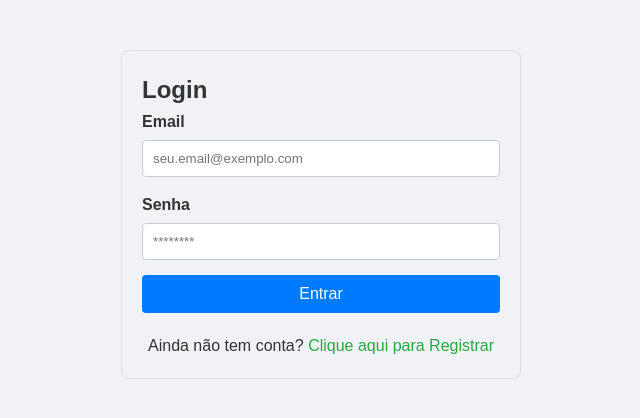
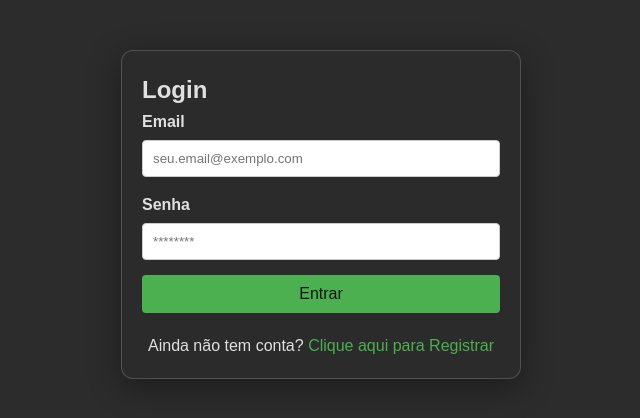
Before and after one commit to Pedro-Goncalves-Costa-Melo/frontEndPSCompJr, a React (Vite) app: page / in a window 1280 px wide. Shown: the top 418 px of the page, without its empty margins (319-959 px from the left). Built offline with nearby package versions, Linux system fonts and the light colour scheme.

Commit message:
Style: Modificação dos estilos para testar cores e efeitos

```diff
--- a/src/components/RegisterForm.jsx
+++ b/src/components/RegisterForm.jsx
@@ -28,7 +28,7 @@ const RegisterForm = ({ toggleForm }) => {
   };
 
   return (
-    <div style={{ maxWidth: '400px', margin: '50px auto', padding: '20px', border: '1px solid #ddd', borderRadius: '8px' }}>
+    <div className="glass-effect" style={{ maxWidth: '400px', margin: '50px auto', padding: '20px' }}>
       <h2>Registro</h2>
       <form onSubmit={handleRegister}>
         <Input
@@ -52,14 +52,14 @@ const RegisterForm = ({ toggleForm }) => {
           onChange={(e) => setConfirmPassword(e.target.value)}
           placeholder="Repita a senha"
         />
-        {error && <p style={{ color: 'red' }}>{error}</p>}
-        <button type="submit" style={{ padding: '10px 15px', backgroundColor: '#28a745', color: 'white', border: 'none', borderRadius: '4px', cursor: 'pointer', width: '100%', marginTop: '10px' }}>
+        {error && <p style={{ color: '#FF7043' }}>{error}</p>}
+        <button type="submit" style={{ backgroundColor: '#4CAF50', color: '#121212', width: '100%', marginTop: '10px' }}>
           Registrar
         </button>
       </form>
       <p style={{ marginTop: '20px', textAlign: 'center' }}>
         Já tem conta?{' '}
-        <a href="#" onClick={() => toggleForm('login')} style={{ color: '#007bff', cursor: 'pointer' }}>
+        <a href="#" onClick={() => toggleForm('login')} style={{ color: '#4CAF50' }}>
           Clique aqui para Login
         </a>
       </p>
--- a/src/pages/HomePage.jsx
+++ b/src/pages/HomePage.jsx
@@ -73,13 +73,13 @@ const HomePage = () => {
                 <div className="button-group">
                     <button
                         onClick={handleCreate}
-                        style={{ backgroundColor: '#28a745', color: 'white' }}
+                        style={{ backgroundColor: '#4CAF50', color: '#121212' }}
                     >
                         + Adicionar Livro
                     </button>
                     <button
                         onClick={handleLogout}
-                        style={{ backgroundColor: '#dc3545', color: 'white' }}
+                        style={{ backgroundColor: '#FF7043', color: 'white' }}
                     >
                         Sair
                     </button>
@@ -90,7 +90,7 @@ const HomePage = () => {
                 {books.map(book => (
                     <div
                         key={book.id}
-                        className={`book-card ${book.status === 'LOCAL' ? 'local' : ''}`}
+                        className={`book-card glass-effect ${book.status === 'LOCAL' ? 'local' : ''}`}
                     >
                         <span className="book-status">
                             {book.status === 'LOCAL' ? 'Local' : 'API'}
@@ -105,13 +105,13 @@ const HomePage = () => {
                         <div style={{ marginTop: '15px', display: 'flex', gap: '10px' }}>
                             <button
                                 onClick={() => handleEdit(book)}
-                                style={{ backgroundColor: '#ffc107', color: 'black', flexGrow: 1 }}
+                                style={{ backgroundColor: '#A5D6A7', color: '#121212', flexGrow: 1 }}
                             >
                                 Editar
                             </button>
                             <button
                                 onClick={() => handleDelete(book.id)}
-                                style={{ backgroundColor: '#dc3545', color: 'white', flexGrow: 1 }}
+                                style={{ backgroundColor: '#FF7043', color: 'white', flexGrow: 1 }}
                             >
                                 Excluir
                             </button>
--- a/src/pages/LoginPage.jsx
+++ b/src/pages/LoginPage.jsx
@@ -39,7 +39,7 @@ const LoginPage = () => {
   }
 
   return (
-    <div style={{ maxWidth: '400px', margin: '50px auto', padding: '20px', border: '1px solid #ddd', borderRadius: '8px' }}>
+    <div className="glass-effect" style={{ maxWidth: '400px', margin: '50px auto', padding: '20px' }}>
       <h2>Login</h2>
       <form onSubmit={handleLogin}>
         <Input
@@ -56,14 +56,14 @@ const LoginPage = () => {
           onChange={(e) => setPassword(e.target.value)}
           placeholder="********"
         />
-        {error && <p style={{ color: 'red' }}>{error}</p>}
-        <button type="submit" style={{ padding: '10px 15px', backgroundColor: '#007bff', color: 'white', border: 'none', borderRadius: '4px', cursor: 'pointer', width: '100%' }}>
+        {error && <p style={{ color: '#FF7043' }}>{error}</p>} {/* Erro em tom de atenção */}
+        <button type="submit" style={{ backgroundColor: '#4CAF50', color: '#121212', width: '100%' }}>
           Entrar
         </button>
       </form>
       <p style={{ marginTop: '20px', textAlign: 'center' }}>
         Ainda não tem conta?{' '}
-        <a href="#" onClick={() => toggleForm('register')} style={{ color: '#28a745', cursor: 'pointer' }}>
+        <a href="#" onClick={() => toggleForm('register')} style={{ color: '#4CAF50' }}>
           Clique aqui para Registrar
         </a>
       </p>
--- a/src/styles/GlobalStyles.css
+++ b/src/styles/GlobalStyles.css
@@ -7,9 +7,9 @@
 }
 
 body {
-    font-family: Arial, sans-serif;
-    background-color: #f0f2f5;
-    color: #333;
+ font-family: Arial, sans-serif;
+    background-color: #2C2C2C;
+    color: #E0E0E0;
     line-height: 1.6;
 }
 
@@ -26,3 +26,12 @@ button {
     cursor: pointer;
     transition: background-color 0.3s ease;
 }
+
+.glass-effect {
+    background: rgba(44, 44, 44, 0.6);
+    backdrop-filter: blur(8px);
+    -webkit-backdrop-filter: blur(8px);
+    border: 1px solid rgba(255, 255, 255, 0.18);
+    border-radius: 12px;
+    box-shadow: 0 8px 32px 0 rgba(0, 0, 0, 0.37);
+}
```
